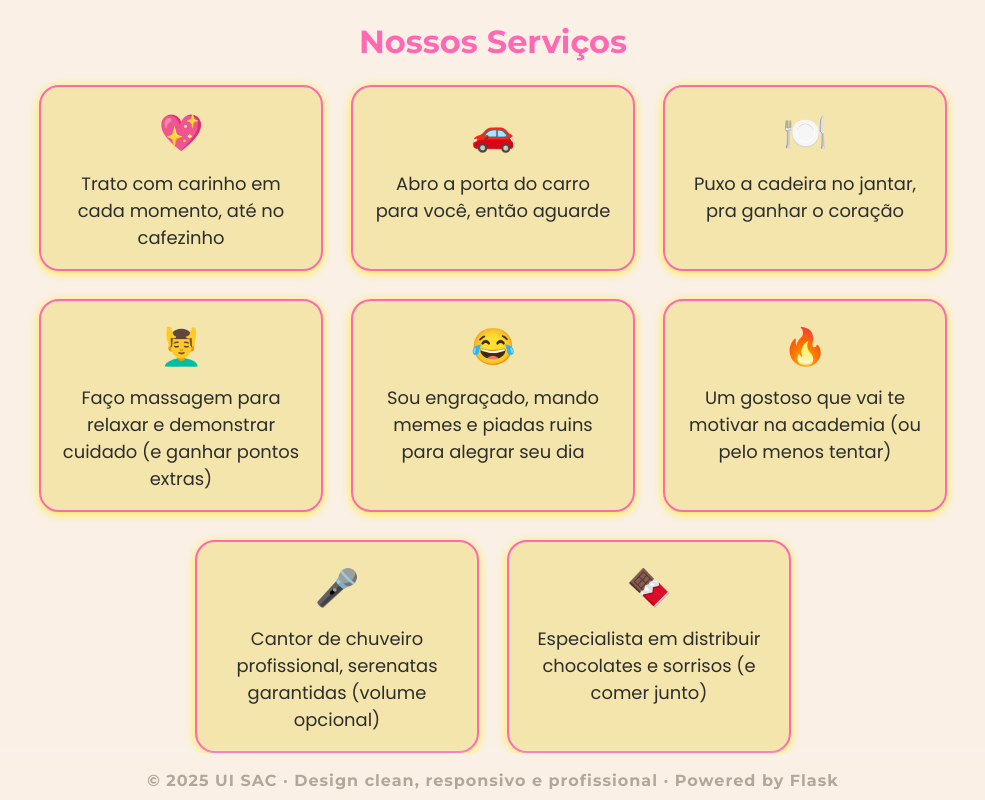
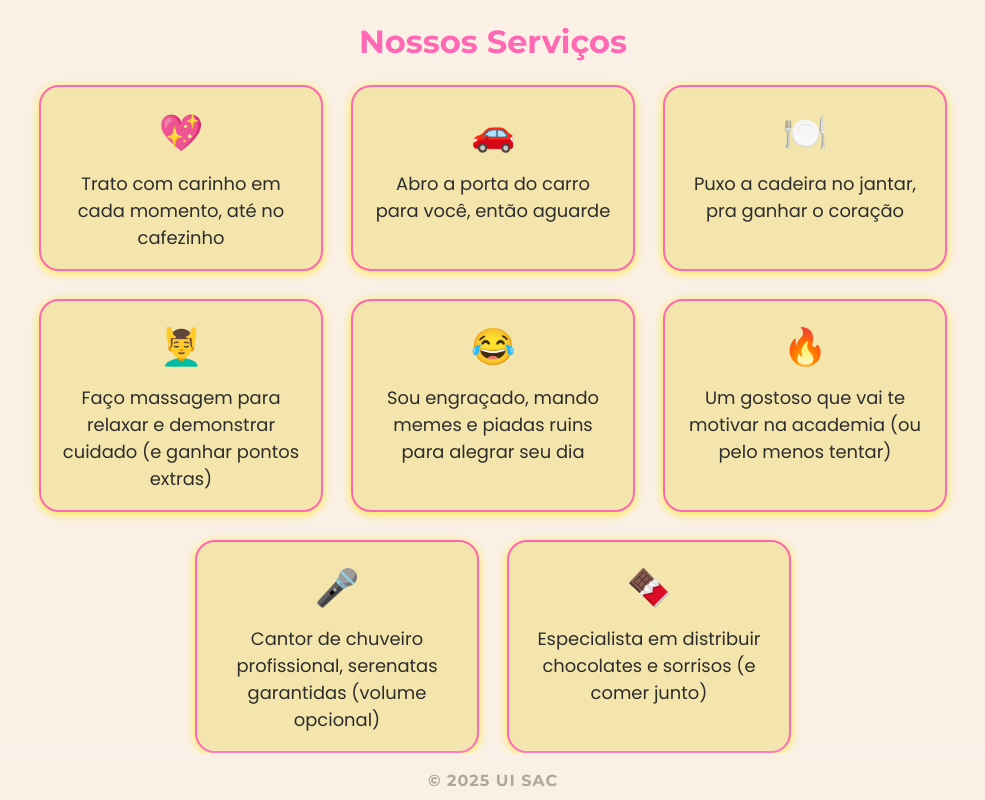
Before and after one commit to OwayranTorquato/SAC, a website: page public/index.html in a window 1280 px wide. Shown: the part 1751-2551 px from the top of the page, without its empty margins (147-1132 px from the left). Drawn offline with Linux system fonts and the light colour scheme.

Commit message:
Update index.html

```diff
--- a/public/index.html
+++ b/public/index.html
@@ -580,7 +580,7 @@
 </section>
 
     <footer>
-        &copy; 2025 UI SAC &middot; Design clean, responsivo e profissional &middot; Powered by Flask
+        &copy; 2025 UI SAC
     </footer>
 </body>
 <script src="app.js"></script>
```
